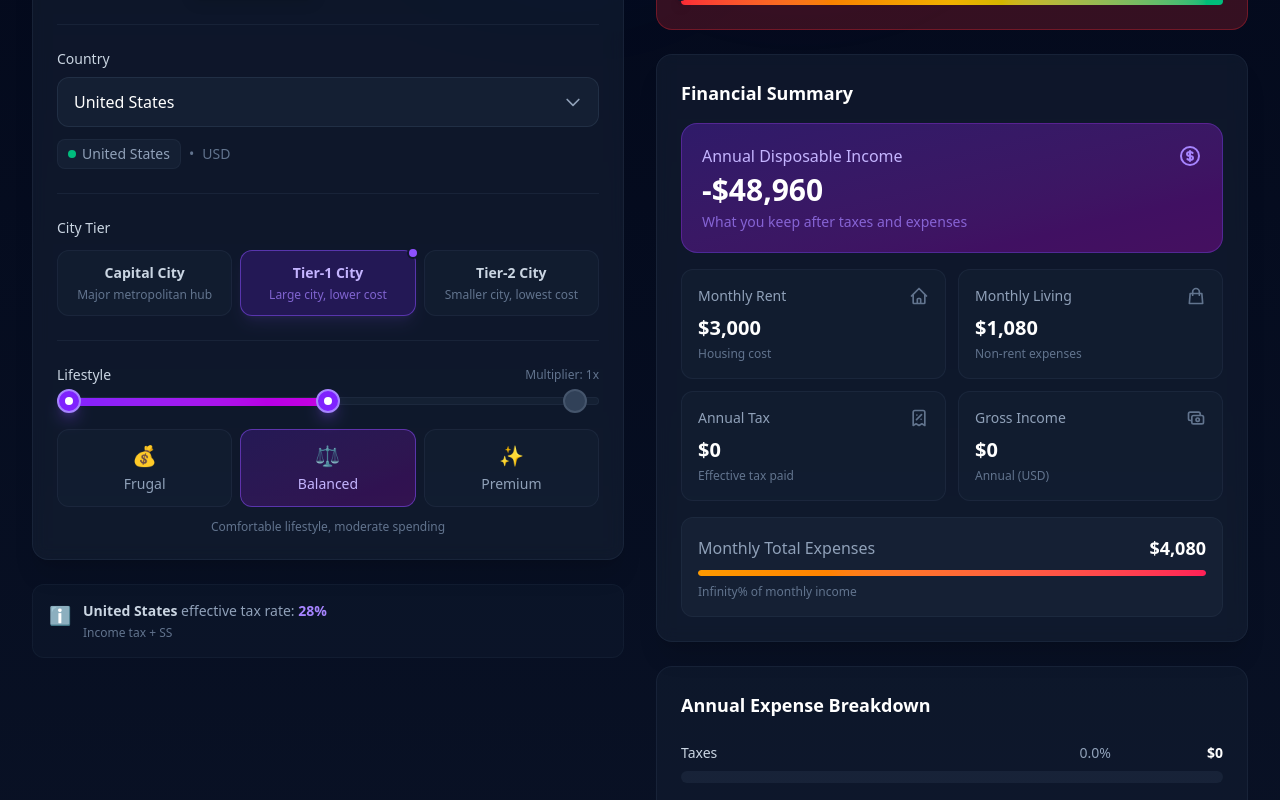
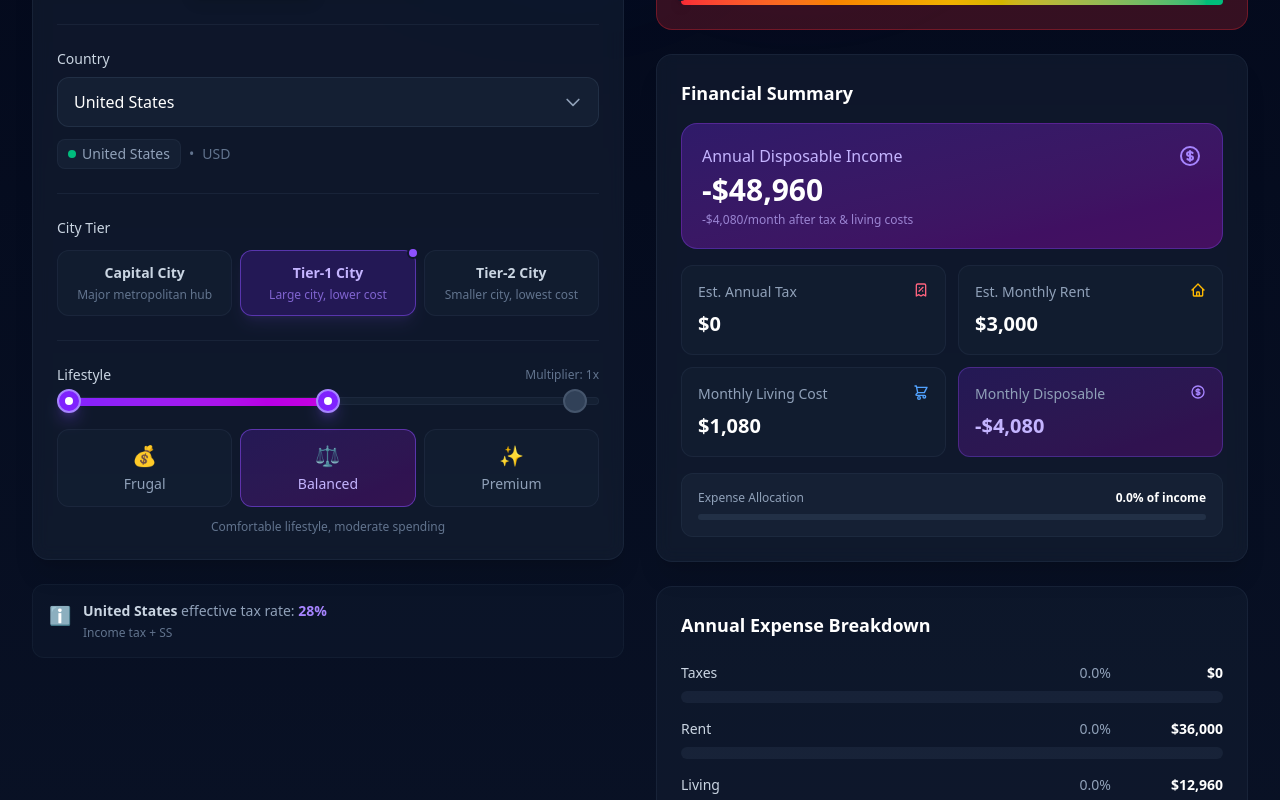
Before and after one commit to darkraider01/remotesalary, a Next.js app: page / in a window 1280 px wide. Shown: the part 650-1450 px from the top of the page. Built offline with nearby package versions, Linux system fonts and the light colour scheme.

Commit message:
fix: division-by-zero protection on  salary in ResultsPanel (#8)

```diff
--- a/scripts/test-schema-validation.ts
+++ b/scripts/test-schema-validation.ts
@@ -255,6 +255,20 @@ Hope this helps!`;
     process.exit(1);
   }
 
+  // Test 16: ResultsPanel division-by-zero protection on $0 salary
+  const zeroSalaryUSD = 0;
+  const monthlyExpenses = 1800;
+  const monthlyIncome = zeroSalaryUSD > 0 ? zeroSalaryUSD / 12 : 0;
+  const rawExpensePct = monthlyIncome > 0 ? (monthlyExpenses / monthlyIncome) * 100 : 0;
+  const safeExpensePercentage = isFinite(rawExpensePct) && !isNaN(rawExpensePct) ? rawExpensePct : 0;
+
+  if (safeExpensePercentage === 0) {
+    console.log('✓ Test 16 Passed: Division-by-zero on $0 salary evaluated to 0.0% instead of Infinity%');
+  } else {
+    console.error('✗ Test 16 Failed: Zero salary expense percentage mismatch:', safeExpensePercentage);
+    process.exit(1);
+  }
+
   console.log('\n✓ All Zod schema & JSON scanner unit tests passed successfully!');
 }
 
--- a/src/components/ResultsPanel.tsx
+++ b/src/components/ResultsPanel.tsx
@@ -15,7 +15,7 @@ interface StatCardProps {
   highlight?: boolean;
 }
 
-function StatCard({ label, value, subtext, icon, highlight }: StatCardProps) {
+function MetricCard({ label, value, subtext, icon, highlight }: StatCardProps) {
   return (
     <div
       className={`p-4 rounded-xl border transition-all ${
@@ -51,6 +51,11 @@ export function ResultsPanel({ results }: ResultsPanelProps) {
     disposableIncome,
   } = results;
 
+  const monthlyIncome = annualSalaryUSD > 0 ? annualSalaryUSD / 12 : 0;
+  const totalMonthlyExpenses = monthlyRent + monthlyLiving;
+  const rawExpensePct = monthlyIncome > 0 ? (totalMonthlyExpenses / monthlyIncome) * 100 : 0;
+  const safeExpensePercentage = isFinite(rawExpensePct) && !isNaN(rawExpensePct) ? rawExpensePct : 0;
+
   return (
     <div className="space-y-4">
       <h3 className="text-lg font-semibold text-white mb-4">
@@ -78,23 +83,42 @@ export function ResultsPanel({ results }: ResultsPanelProps) {
             />
           </svg>
         </div>
-        <p className="text-3xl font-bold text-white">
+        <p className="text-3xl font-extrabold text-white">
           {formatCurrency(disposableIncome)}
         </p>
-        <p className="text-sm text-violet-400/70 mt-1">
-          What you keep after taxes and expenses
+        <p className="text-xs text-violet-300/70 mt-1">
+          {formatCurrency(Math.round(disposableIncome / 12))}/month after tax & living costs
         </p>
       </div>
 
-      {/* Grid of other stats */}
+      {/* Grid of Key Metrics */}
       <div className="grid grid-cols-2 gap-3">
-        <StatCard
-          label="Monthly Rent"
-          value={formatCurrency(monthlyRent)}
-          subtext="Housing cost"
+        <MetricCard
+          label="Est. Annual Tax"
+          value={formatCurrency(annualTax)}
           icon={
             <svg
-              className="w-5 h-5"
+              className="w-4 h-4 text-rose-400"
+              fill="none"
+              stroke="currentColor"
+              viewBox="0 0 24 24"
+              suppressHydrationWarning
+            >
+              <path
+                strokeLinecap="round"
+                strokeLinejoin="round"
+                strokeWidth={2}
+                d="M9 14l6-6m-5.5.5h.01m4.99 5h.01M19 21V5a2 2 0 00-2-2H7a2 2 0 00-2 2v16l3.5-2 3.5 2 3.5-2 3.5 2z"
+              />
+            </svg>
+          }
+        />
+        <MetricCard
+          label="Est. Monthly Rent"
+          value={formatCurrency(monthlyRent)}
+          icon={
+            <svg
+              className="w-4 h-4 text-amber-400"
               fill="none"
               stroke="currentColor"
               viewBox="0 0 24 24"
@@ -109,14 +133,12 @@ export function ResultsPanel({ results }: ResultsPanelProps) {
             </svg>
           }
         />
-
-        <StatCard
-          label="Monthly Living"
+        <MetricCard
+          label="Monthly Living Cost"
           value={formatCurrency(monthlyLiving)}
-          subtext="Non-rent expenses"
           icon={
             <svg
-              className="w-5 h-5"
+              className="w-4 h-4 text-blue-400"
               fill="none"
               stroke="currentColor"
               viewBox="0 0 24 24"
@@ -126,19 +148,18 @@ export function ResultsPanel({ results }: ResultsPanelProps) {
                 strokeLinecap="round"
                 strokeLinejoin="round"
                 strokeWidth={2}
-                d="M16 11V7a4 4 0 00-8 0v4M5 9h14l1 12H4L5 9z"
+                d="M3 3h2l.4 2M7 13h10l4-8H5.4M7 13L5.4 5M7 13l-2.293 2.293c-.63.63-.184 1.707.707 1.707H17m0 0a2 2 0 100 4 2 2 0 000-4zm-8 2a2 2 0 100 4 2 2 0 000-4z"
               />
             </svg>
           }
         />
-
-        <StatCard
-          label="Annual Tax"
-          value={formatCurrency(annualTax)}
-          subtext="Effective tax paid"
+        <MetricCard
+          label="Monthly Disposable"
+          value={formatCurrency(Math.round(disposableIncome / 12))}
+          highlight
           icon={
             <svg
-              className="w-5 h-5"
+              className="w-4 h-4 text-violet-400"
               fill="none"
               stroke="currentColor"
               viewBox="0 0 24 24"
@@ -148,61 +169,29 @@ export function ResultsPanel({ results }: ResultsPanelProps) {
                 strokeLinecap="round"
                 strokeLinejoin="round"
                 strokeWidth={2}
-                d="M9 14l6-6m-5.5.5h.01m4.99 5h.01M19 21V5a2 2 0 00-2-2H7a2 2 0 00-2 2v16l3.5-2 3.5 2 3.5-2 3.5 2z"
-              />
-            </svg>
-          }
-        />
-
-        <StatCard
-          label="Gross Income"
-          value={formatCurrency(annualSalaryUSD)}
-          subtext="Annual (USD)"
-          icon={
-            <svg
-              className="w-5 h-5"
-              fill="none"
-              stroke="currentColor"
-              viewBox="0 0 24 24"
-              suppressHydrationWarning
-            >
-              <path
-                strokeLinecap="round"
-                strokeLinejoin="round"
-                strokeWidth={2}
-                d="M17 9V7a2 2 0 00-2-2H5a2 2 0 00-2 2v6a2 2 0 002 2h2m2 4h10a2 2 0 002-2v-6a2 2 0 00-2-2H9a2 2 0 00-2 2v6a2 2 0 002 2zm7-5a2 2 0 11-4 0 2 2 0 014 0z"
+                d="M12 8c-1.657 0-3 .895-3 2s1.343 2 3 2 3 .895 3 2-1.343 2-3 2m0-8c1.11 0 2.08.402 2.599 1M12 8V7m0 1v8m0 0v1m0-1c-1.11 0-2.08-.402-2.599-1M21 12a9 9 0 11-18 0 9 9 0 0118 0z"
               />
             </svg>
           }
         />
       </div>
 
-      {/* Monthly Total */}
+      {/* Expense Allocation Bar */}
       <div className="p-4 rounded-xl bg-slate-800/50 border border-slate-700/30">
-        <div className="flex items-center justify-between">
-          <span className="text-slate-400">Monthly Total Expenses</span>
-          <span className="text-lg font-semibold text-white">
-            {formatCurrency(monthlyRent + monthlyLiving)}
+        <div className="flex items-center justify-between mb-2">
+          <span className="text-xs text-slate-400">Expense Allocation</span>
+          <span className="text-xs font-semibold text-white">
+            {safeExpensePercentage.toFixed(1)}% of income
           </span>
         </div>
-        <div className="mt-2 h-1.5 bg-slate-700/50 rounded-full overflow-hidden">
+        <div className="h-1.5 bg-slate-700/50 rounded-full overflow-hidden">
           <div
             className="h-full bg-gradient-to-r from-amber-500 to-rose-500 rounded-full"
             style={{
-              width: `${Math.min(
-                ((monthlyRent + monthlyLiving) / (annualSalaryUSD / 12)) * 100,
-                100
-              )}%`,
+              width: `${Math.min(safeExpensePercentage, 100)}%`,
             }}
           />
         </div>
-        <p className="text-xs text-slate-500 mt-2">
-          {(
-            ((monthlyRent + monthlyLiving) / (annualSalaryUSD / 12)) *
-            100
-          ).toFixed(1)}
-          % of monthly income
-        </p>
       </div>
     </div>
   );
```
